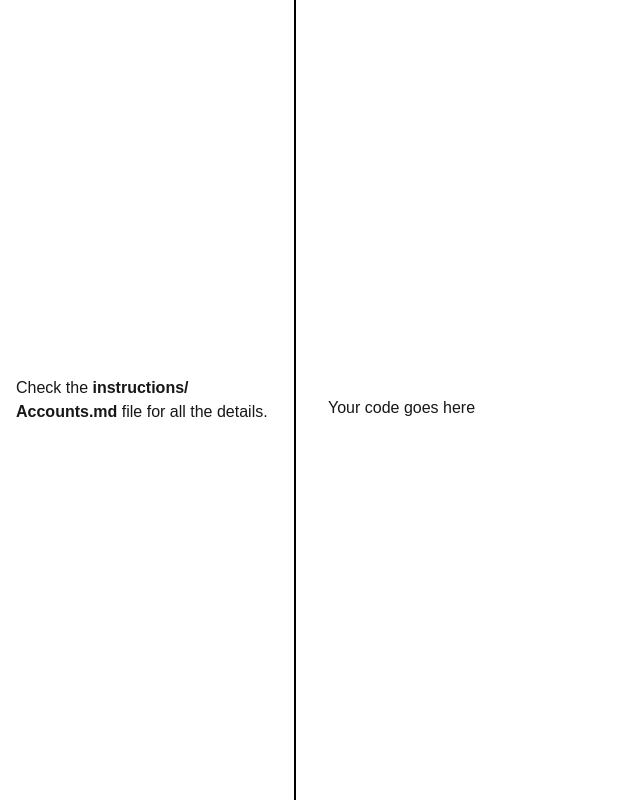
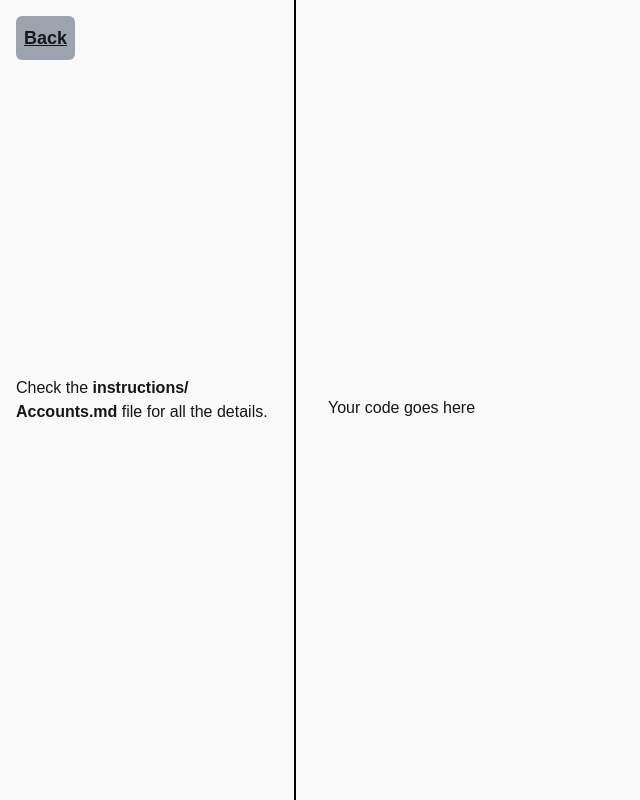
Before and after one commit to akashstha/fe-coding-test, a Next.js app: page /accountsReact in a window 1280 px wide. Shown: the whole page, without its empty margins (0-640 px from the left). Built offline with nearby package versions, Linux system fonts and the light colour scheme.

Commit message:
fix issue where input could not be seen on form and add back button

```diff
--- a/src/pages/[test]/index.tsx
+++ b/src/pages/[test]/index.tsx
@@ -1,4 +1,4 @@
-import React from 'react'
+import React from "react";
 import { tests } from "@/zz_testUtils/instructions";
 import { useRouter } from "next/router";
 
@@ -12,6 +12,12 @@ export default function TestPage() {
   return (
     <div className="grid grid-cols-4 gap-8 items-center h-screen">
       <div className="col-span-1 border-r-2 border-black h-full p-4 flex flex-col justify-center">
+        <a
+          href="/"
+          className="text-gray-12 absolute top-4 left-4 p-2 rounded-md bg-gray-400 text-lg font-bold underline"
+        >
+          Back
+        </a>
         <div>{instructions}</div>
       </div>
       <div className="col-span-3">
--- a/src/styles/globals.css
+++ b/src/styles/globals.css
@@ -3,7 +3,7 @@
 @tailwind utilities;
 
 :root {
-  --background: #ffffff;
+  --background: #f9f9f9;
   --foreground: #171717;
 }
 
```
